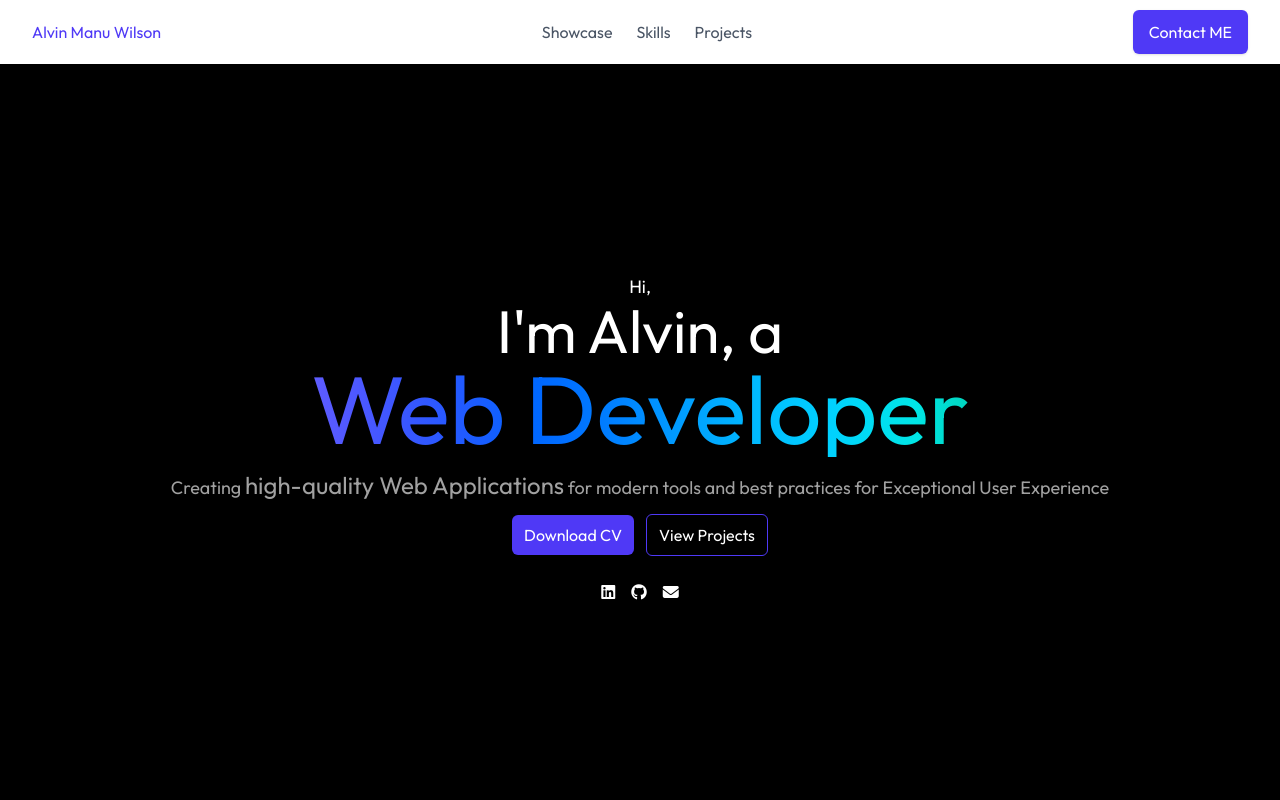
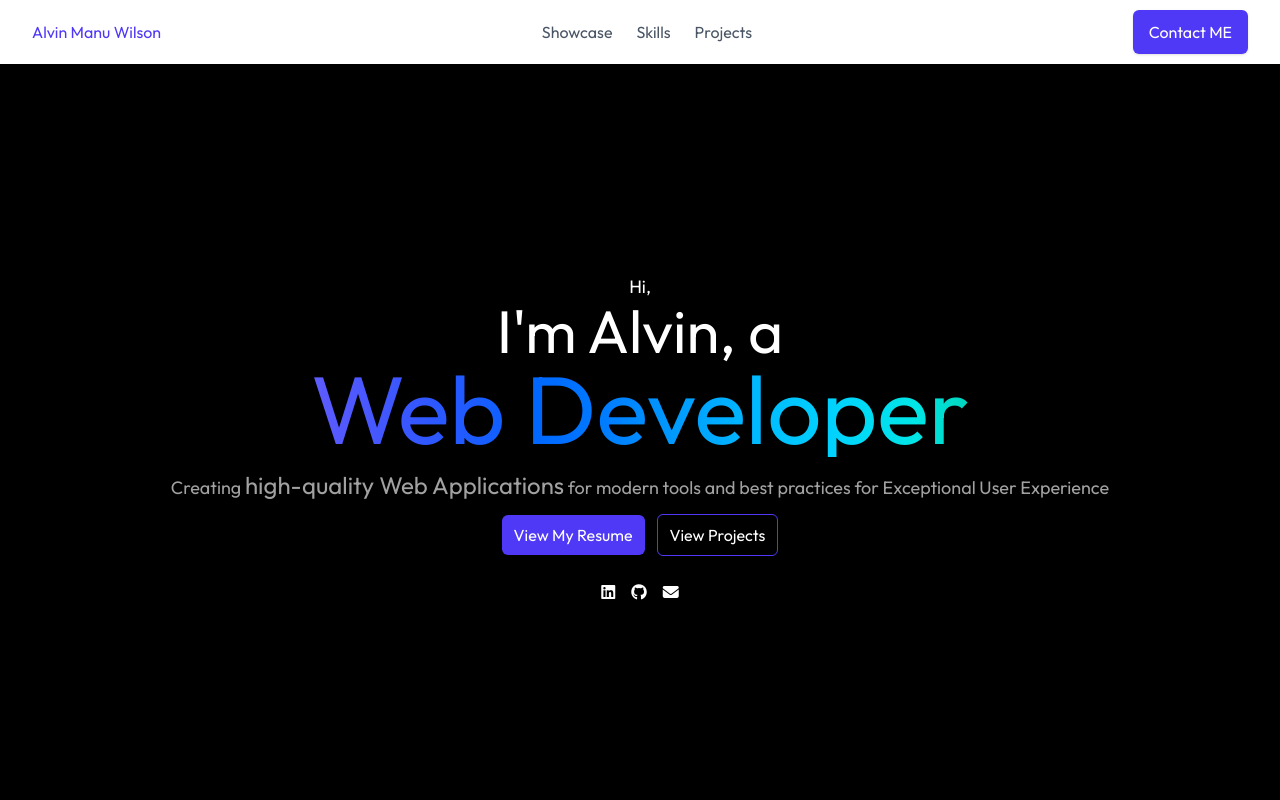
Before and after one commit to alvin-manu/alvin_portfolio, a React (Vite) app: page / in a window 1280 px wide. Shown: the top 800 px of the page. Built offline with nearby package versions, Linux system fonts and the light colour scheme.

Commit message:
Update Hero.jsx download cv button

```diff
--- a/src/components/Hero.jsx
+++ b/src/components/Hero.jsx
@@ -10,8 +10,8 @@ function Hero() {
         <h1 className="text-4xl md:text-8xl bg-linear-to-r/hsl from-indigo-500 to-teal-400 bg-clip-text text-transparent">Web Developer</h1>
         <h4 className="text-neutral-400 text-center text-lg pt-3">Creating <span className="text-xl md:text-2xl"> high-quality Web Applications</span> for modern tools and best practices for Exceptional User Experience</h4>
         <div className="btn-container py-3 px-3">
-          <a href="https://drive.google.com/file/d/1fuEwJGlxOXjMxu6RdfWtA12D9GaHRrNP/view?usp=sharing">
-            <button className="py-2 px-3 text-white bg-indigo-600 hover:bg-indigo-700 rounded-md shadow">Download CV</button>
+          <a href={cvfile} download>
+            <button className="py-2 px-3 text-white bg-indigo-600 hover:bg-indigo-700 rounded-md shadow">View My Resume</button>
             </a>
             <a href="#projects">
             <button className="ms-3 py-2 px-3 text-white border border-indigo-600  hover:bg-indigo-700 rounded-md shadow">View Projects</button>
```
